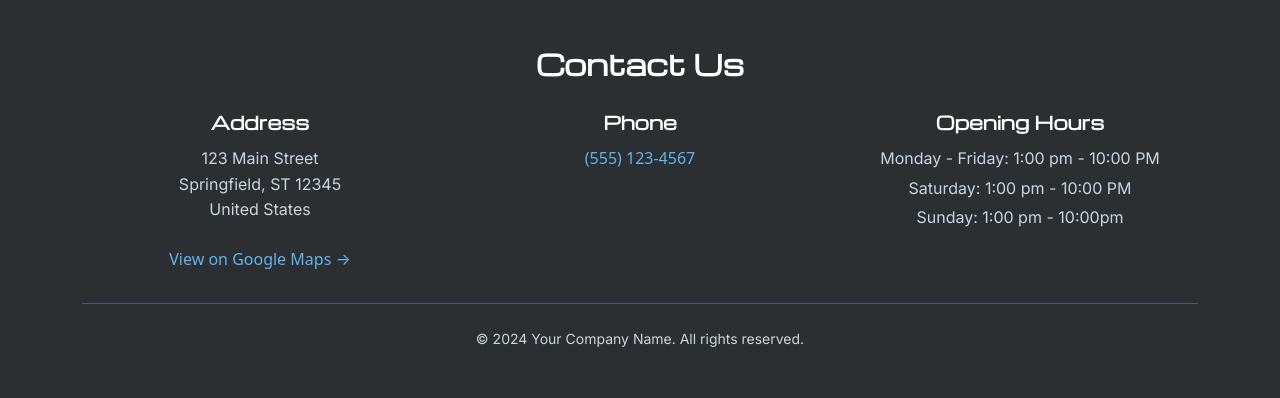
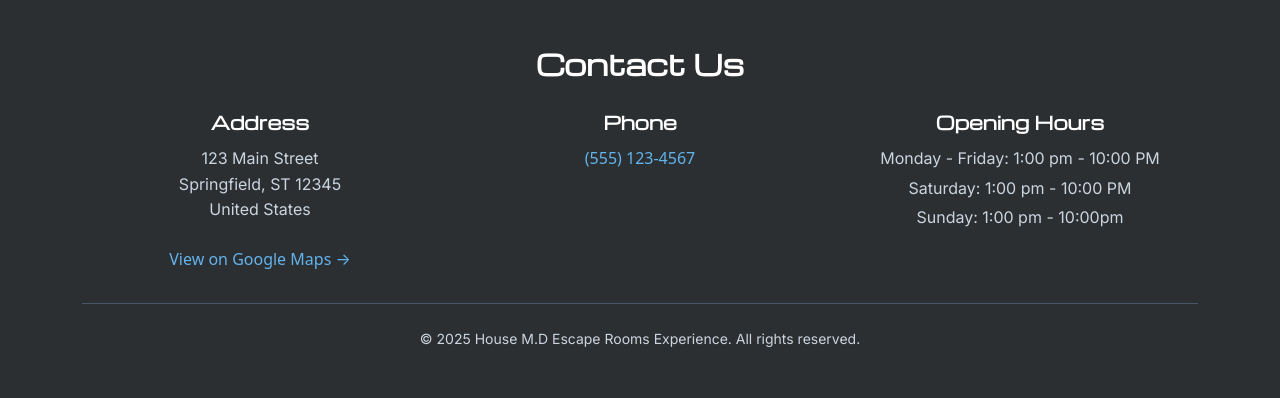
Before and after one commit to Richardbrown85/housemd_escape_room_project, a Django app: page / in a window 1280 px wide. Shown: the part 1523-1921 px from the top of the page. Run offline with Django 4.2, Linux system fonts and the light colour scheme.

Commit message:
Copyright changed - footer

```diff
--- a/housemd_escape_room/templates/housemd_escape_room/base.html
+++ b/housemd_escape_room/templates/housemd_escape_room/base.html
@@ -111,7 +111,7 @@
       </div>
 
       <div class="footer-bottom">
-        <p class="mb-0">© 2024 Your Company Name. All rights reserved.</p>
+        <p class="mb-0">© 2025 House M.D Escape Rooms Experience. All rights reserved.</p>
       </div>
     </div>
   </footer>
```
